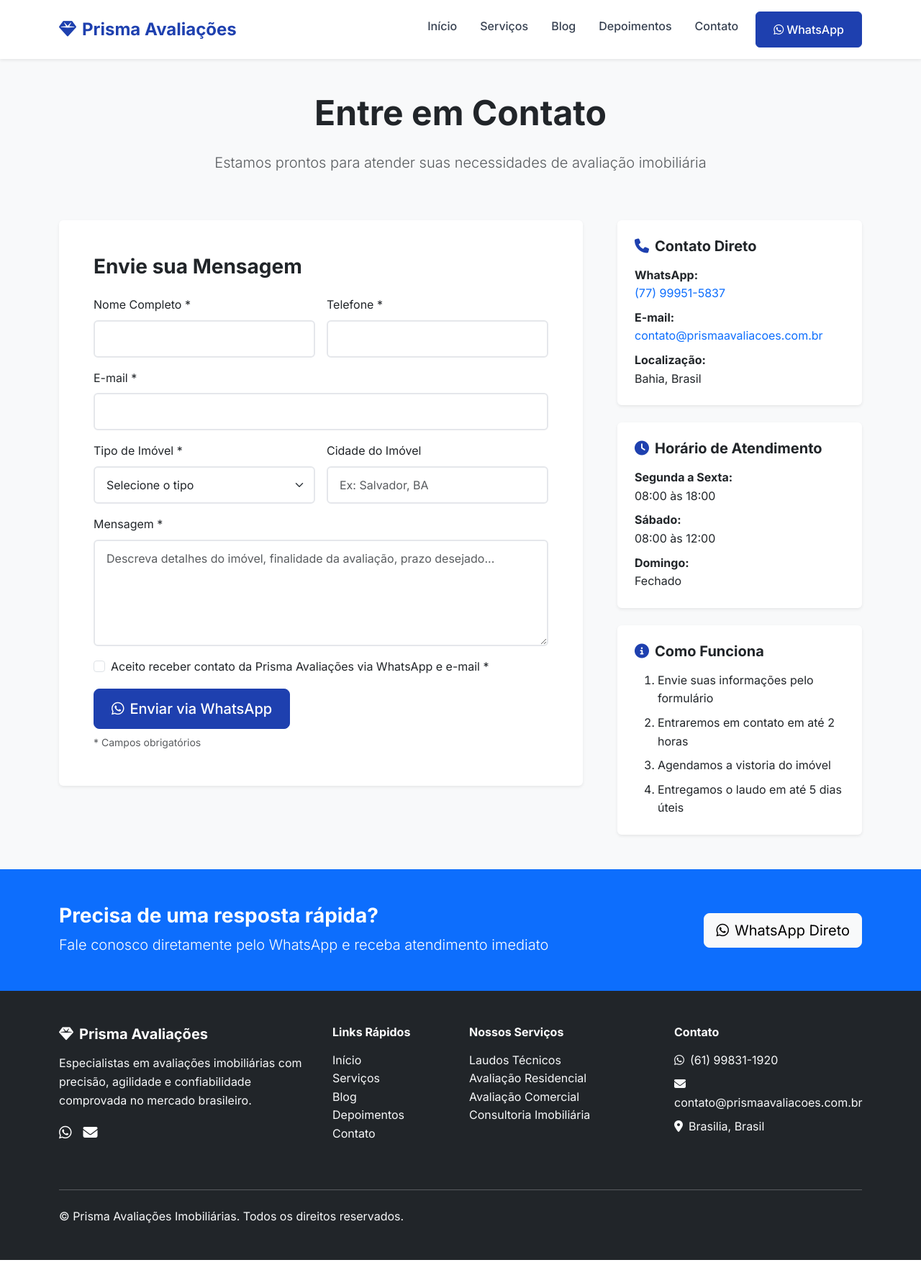
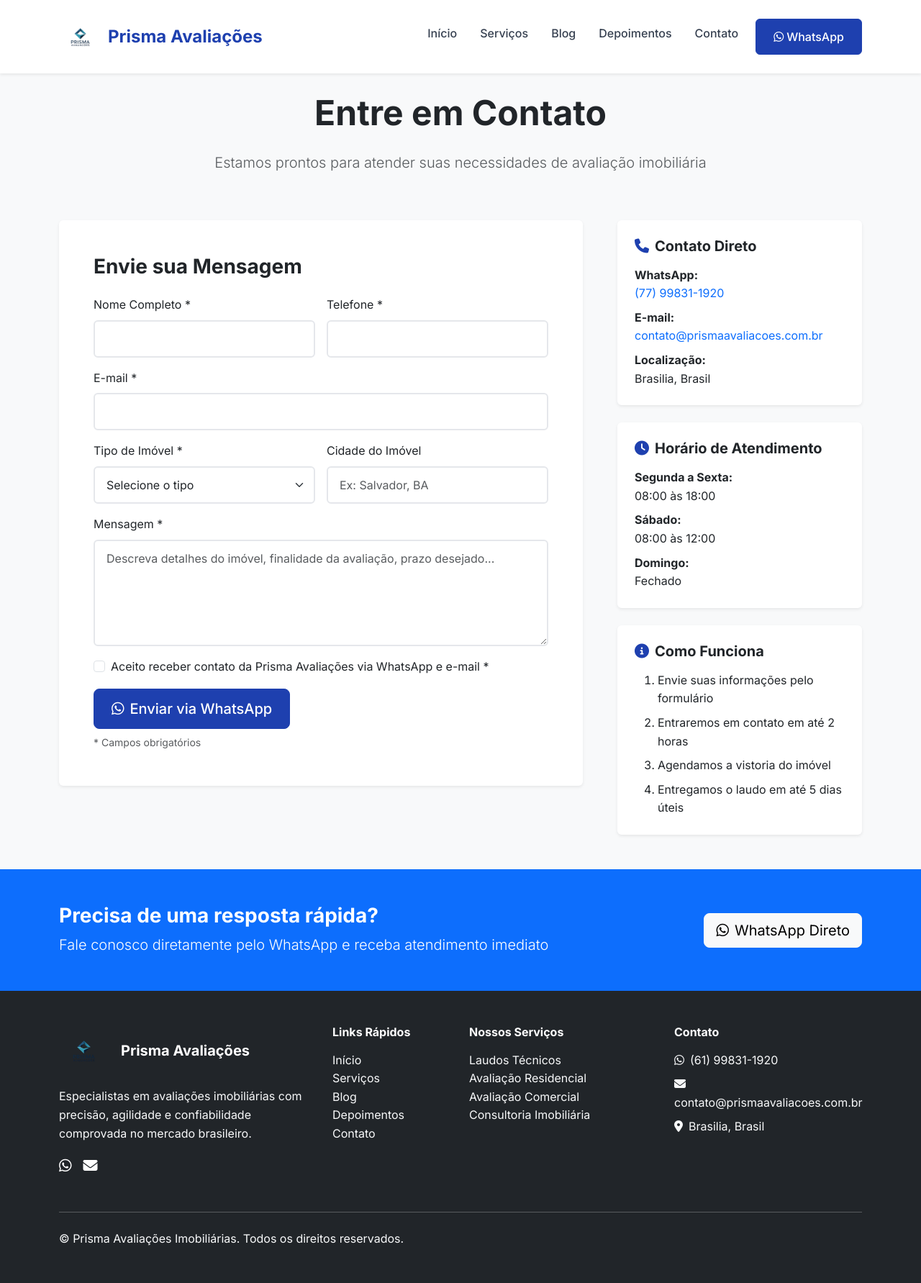
Before and after one commit to martinssmrr/prisma_avaliacoes, a Django app: page /contato/ in a window 1280 px wide. Shown: the whole page at 72% size. Before the commit the page ends 1751 px from the top, so only its background shows below. Run offline with Django 5.2, Linux system fonts and the light colour scheme.

Commit message:
adicionado logotipo

```diff
--- a/templates/Prisma_avaliacoes/contato.html
+++ b/templates/Prisma_avaliacoes/contato.html
@@ -91,8 +91,8 @@
                         <div class="contact-info">
                             <p class="mb-2">
                                 <strong>WhatsApp:</strong><br>
-                                <a href="https://wa.me/5577999515837" target="_blank" class="text-decoration-none">
-                                    (77) 99951-5837
+                                <a href="https://wa.me/5577998311920" target="_blank" class="text-decoration-none">
+                                    (77) 99831-1920
                                 </a>
                             </p>
                             <p class="mb-2">
@@ -103,7 +103,7 @@
                             </p>
                             <p class="mb-0">
                                 <strong>Localização:</strong><br>
-                                Bahia, Brasil
+                                Brasilia, Brasil
                             </p>
                         </div>
                     </div>
@@ -158,7 +158,7 @@
                 <p class="mb-0 lead">Fale conosco diretamente pelo WhatsApp e receba atendimento imediato</p>
             </div>
             <div class="col-lg-4 text-lg-end">
-                <a href="https://wa.me/5577999515837" target="_blank" class="btn btn-light btn-lg">
+                <a href="https://wa.me/5577998311920" target="_blank" class="btn btn-light btn-lg">
                     <i class="fab fa-whatsapp me-2"></i>WhatsApp Direto
                 </a>
             </div>
@@ -209,7 +209,7 @@ _Enviado através da página de contato da Prisma Avaliações_
     const encodedMessage = encodeURIComponent(whatsappMessage);
 
     // Abre o WhatsApp com a mensagem
-    const whatsappURL = `https://wa.me/5577999515837?text=${encodedMessage}`;
+    const whatsappURL = `https://wa.me/5577998311920?text=${encodedMessage}`;
     window.open(whatsappURL, '_blank');
 
     // Limpa o formulário
--- a/templates/Prisma_avaliacoes/home.html
+++ b/templates/Prisma_avaliacoes/home.html
@@ -33,7 +33,7 @@
             <div class="col-lg-6 text-center">
                 <!-- Card de destaque com backdrop blur -->
                 <div class="hero-content-overlay bg-white bg-opacity-10 rounded-3 p-4 backdrop-blur">
-                    <i class="fas fa-award fa-4x text-white opacity-90 mb-3"></i>
+                    <img src="{% static 'img/logo1.png' %}" alt="Prisma Avaliações" class="mb-3" style="height: 100px; filter: brightness(0) invert(1) opacity(0.9);">
                     <h3 class="text-white fw-bold mb-2">Avaliações Profissionais</h3>
                     <p class="text-white-50 mb-0">Precisão e confiança em cada laudo técnico</p>
                 </div>
@@ -171,7 +171,7 @@
                         </div>
                         <div>
                             <h6 class="mb-1">Localização</h6>
-                            <p class="mb-0">Bahia, Brasil</p>
+                            <p class="mb-0">Brasília, Brasil</p>
                         </div>
                     </div>
 
--- a/templates/base.html
+++ b/templates/base.html
@@ -29,8 +29,9 @@
     <!-- Navbar -->
     <nav class="navbar navbar-expand-lg navbar-light bg-white fixed-top shadow-sm">
         <div class="container">
-            <a class="navbar-brand fw-bold text-primary" href="{% url 'Prisma_avaliacoes:home' %}">
-                <i class="fas fa-gem me-2"></i>Prisma Avaliações
+            <a class="navbar-brand fw-bold text-primary d-flex align-items-center" href="{% url 'Prisma_avaliacoes:home' %}">
+                <img src="{% static 'img/logo1.png' %}" alt="Prisma Avaliações" height="60" class="me-2">
+                Prisma Avaliações
             </a>
 
             <button class="navbar-toggler" type="button" data-bs-toggle="collapse" data-bs-target="#navbarNav">
@@ -74,9 +75,10 @@
         <div class="container">
             <div class="row">
                 <div class="col-lg-4 col-md-6 mb-4">
-                    <h5 class="fw-bold mb-3">
-                        <i class="fas fa-gem me-2"></i>Prisma Avaliações
-                    </h5>
+                    <div class="d-flex align-items-center mb-3">
+                        <img src="{% static 'img/logo1.png' %}" alt="Prisma Avaliações" height="70" class="me-3">
+                        <h5 class="fw-bold mb-0">Prisma Avaliações</h5>
+                    </div>
                     <p class="text-light">
                         Especialistas em avaliações imobiliárias com precisão, agilidade e confiabilidade comprovada no mercado brasileiro.
                     </p>
```
Also changed, not shown: static/img/logo1.jpg (added), static/img/logo1.png (added).
